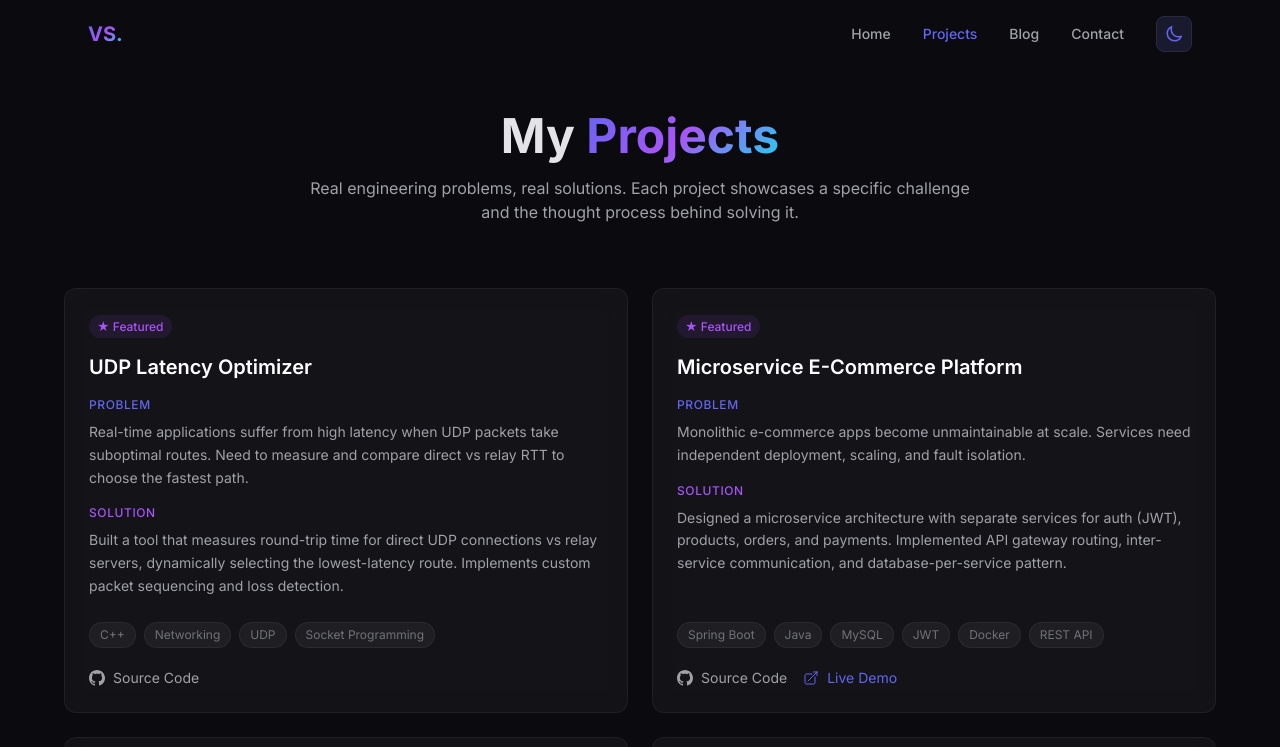
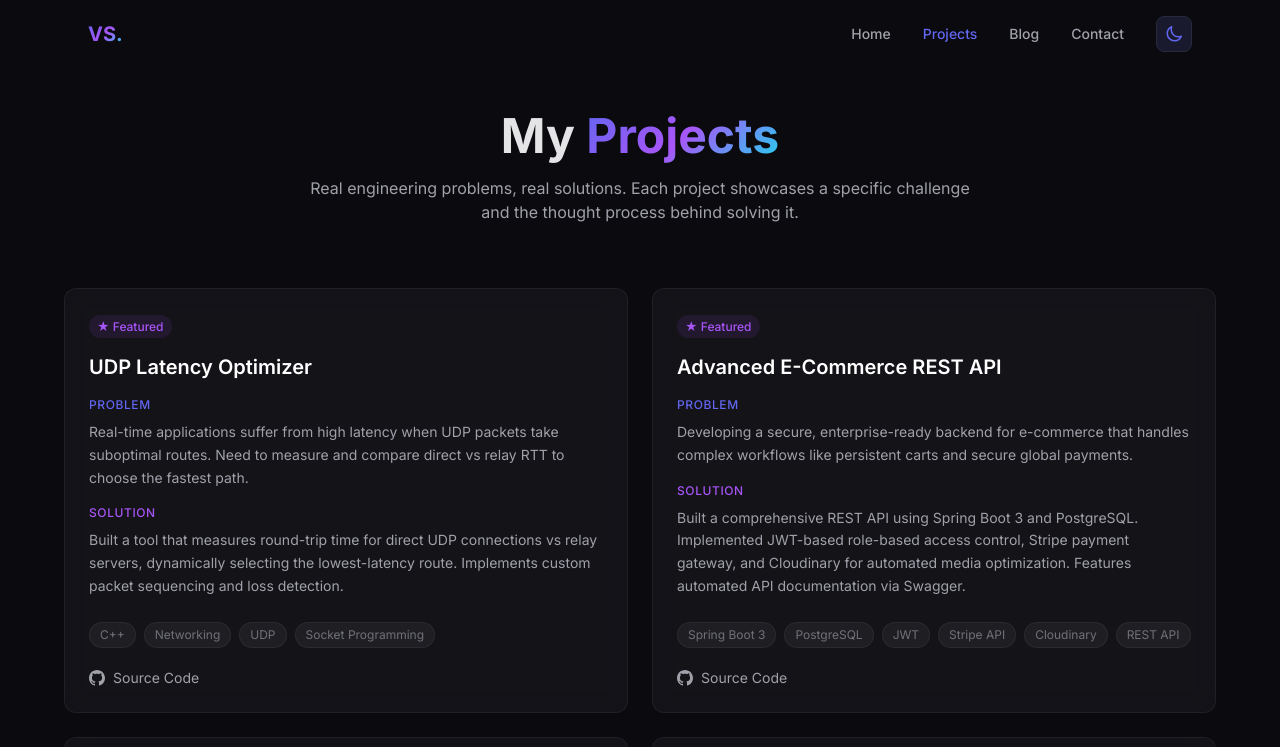
Before and after one commit to vinitsingare/vinitsingare-portfolio, a Next.js app: page /projects in a window 1280 px wide. Shown: the top 747 px of the page. Built offline with nearby package versions, Linux system fonts and the light colour scheme.

Commit message:
Update e-commerce project details from MyeCommerceStore implementation

```diff
--- a/src/data/projects.ts
+++ b/src/data/projects.ts
@@ -20,14 +20,13 @@ export const projects: Project[] = [
     featured: true,
   },
   {
-    title: "Microservice E-Commerce Platform",
+    title: "Advanced E-Commerce REST API",
     problem:
-      "Monolithic e-commerce apps become unmaintainable at scale. Services need independent deployment, scaling, and fault isolation.",
+      "Developing a secure, enterprise-ready backend for e-commerce that handles complex workflows like persistent carts and secure global payments.",
     solution:
-      "Designed a microservice architecture with separate services for auth (JWT), products, orders, and payments. Implemented API gateway routing, inter-service communication, and database-per-service pattern.",
-    techStack: ["Spring Boot", "Java", "MySQL", "JWT", "Docker", "REST API"],
-    github: "https://github.com/vinitsingare/ecommerce-microservices",
-    live: "https://ecommerce-demo.example.com",
+      "Built a comprehensive REST API using Spring Boot 3 and PostgreSQL. Implemented JWT-based role-based access control, Stripe payment gateway, and Cloudinary for automated media optimization. Features automated API documentation via Swagger.",
+    techStack: ["Spring Boot 3", "PostgreSQL", "JWT", "Stripe API", "Cloudinary", "REST API"],
+    github: "https://github.com/vinitsingare/MyeCommerceStore",
     featured: true,
   },
   {
```
